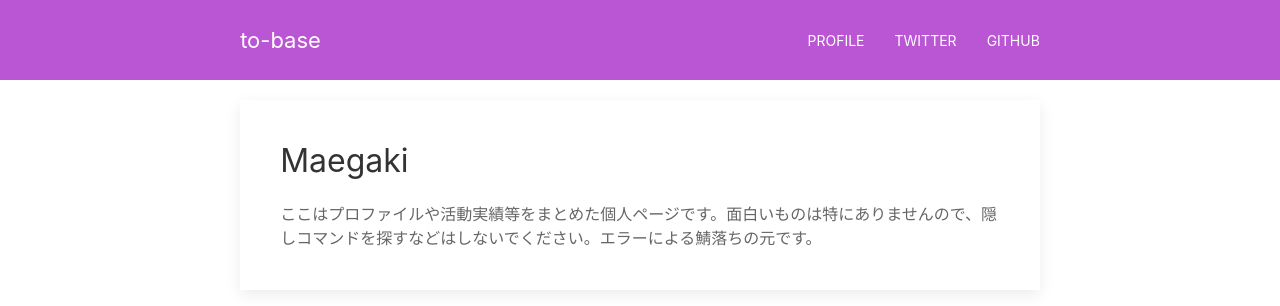
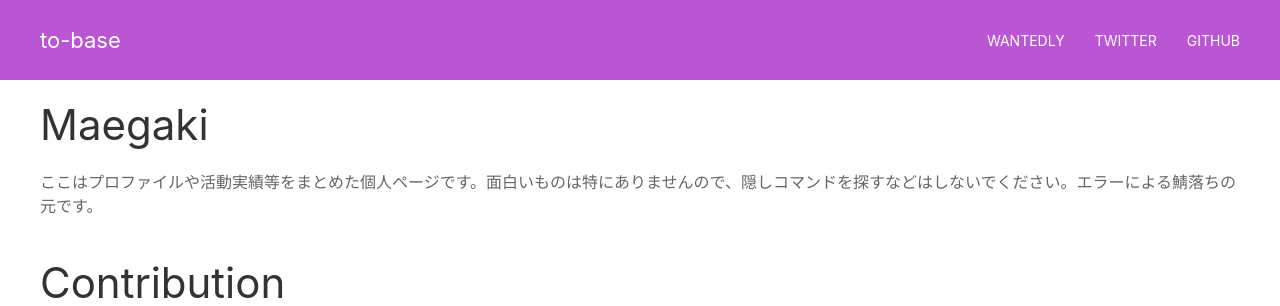
Before and after one commit to nogissh/to-base, a Django app: page /home/ in a window 1280 px wide. Shown: the top 306 px of the page. Run offline with Django 3.2, Linux system fonts and the light colour scheme; some libraries are stand-ins or nearby versions.

Commit message:
Fix: 細かい修正

```diff
--- a/mypage/app/templates/components/footer.html
+++ b/mypage/app/templates/components/footer.html
@@ -1,5 +1,5 @@
 <footer>
-  <div class="uk-margin-top">
+  <div class="uk-margin-large-top">
     <p class="uk-text uk-text-center">Toshiki Ohnogi, all rights researved.</p>
   </div>
 </footer>
--- a/mypage/app/templates/components/header.html
+++ b/mypage/app/templates/components/header.html
@@ -1,24 +1,24 @@
 <header>
   <div class="uk-container">
-    <div class="uk-width-2-3@s uk-align-center">
+    <div class="uk-align-center">
       <nav class="uk-navbar">
         <div class="uk-navbar-left">
           <a href="/" class="uk-navbar-item" style="color: white; font-size: 22px; font-weight: normal;">to-base</a>
         </div>
         <div class="uk-navbar-right">
           <ul class="uk-navbar-nav uk-visible@s">
-            <li><a href="/profile/" style="color: white;">Profile</a></li>
+            <li><a href="https://www.wantedly.com/users/17979559" target="_blank" style="color: white;">Wantedly</a></li>
             <li><a href="https://twitter.com/toshikiohnogi" target="_blank" style="color: white;">Twitter</a></li>
             <li><a href="https://github.com/toshikiohnogi" target="_blank" style="color: white;">GitHub</a></li>
           </ul>
-          <div class="uk-hidden@m">
+          <div class="uk-hidden@s">
             <a class="uk-navbar-toggle" href="#offcanvas" uk-navbar-toggle-icon uk-toggle></a>
             <div id="offcanvas" uk-offcanvas="overlay: true">
               <div class="uk-offcanvas-bar">
                 <button class="uk-offcanvas-close" type="button" uk-close></button>
                 <ul class="uk-nav uk-nav-default">
-                  <li class="uk-nav-header"">Menu</li>
-                  <li><a href="/profile/">Profile</a></li>
+                  <li class="uk-nav-header">Menu</li>
+                  <li><a href="https://www.wantedly.com/users/17979559" target="_blank">Wantedly</a></li>
                   <li><a href="https://twitter.com/toshikiohnogi" target="_blank">Twitter</a></li>
                   <li><a href="https://github.com/toshikiohnogi" target="_blank">GitHub</a></li>
                 </ul>
--- a/mypage/app/templates/home.html
+++ b/mypage/app/templates/home.html
@@ -2,9 +2,10 @@
 {% load static %}
 
 {% block content %}
-<div class="uk-width-2-3@s uk-align-center">
-  <div class="uk-card uk-card-default uk-card-body uk-margin-top">
-    <h2>Maegaki</h2>
+<div>
+  <!-- Maegaki -->
+  <div class="uk-margin-top">
+    <h1 class="uk-article-lead">Maegaki</h1>
     <p>ここはプロファイルや活動実績等をまとめた個人ページです。面白いものは特にありませんので、隠しコマンドを探すなどはしないでください。エラーによる鯖落ちの元です。</p>
   </div>
   <!-- Contribution -->
```
